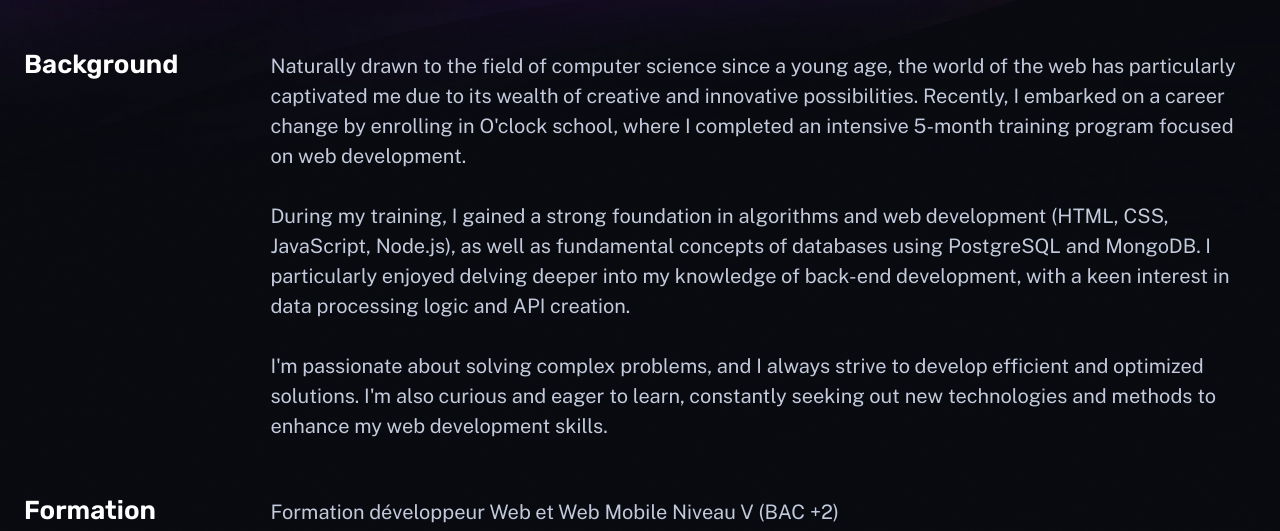
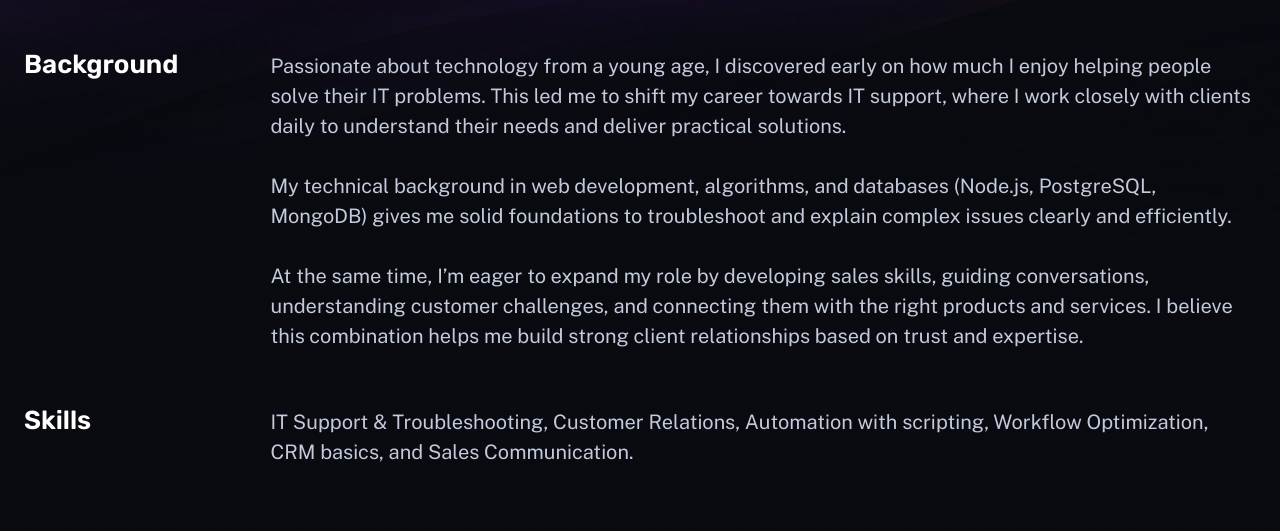
Before and after one commit to Gregory-Lameyeur/Portfolio-astro, an Astro site: page /about in a window 1280 px wide. Shown: the part 269-800 px from the top of the page. Built offline with nearby package versions, Linux system fonts and the light colour scheme; Astro itself is replaced by a stand-in of ours.

Commit message:
IT support update

```diff
--- a/src/components/MainHead.astro
+++ b/src/components/MainHead.astro
@@ -8,7 +8,7 @@ interface Props {
 
 const {
 	title = 'Gregory Lameyeur - Développeur Back-End',
-	description = 'Portfolio de Gregory Lameyeur, développeur back-end',
+	description = 'Portfolio de Gregory Lameyeur, IT Support Specialist',
 } = Astro.props;
 ---
 
--- a/src/pages/about.astro
+++ b/src/pages/about.astro
@@ -16,7 +16,7 @@ import Hero from "../components/Hero.astro";
 					width='1553'
 					height='873'
 					src='/assets/at-work.jpg'
-					alt='Jeanine White at work with a colleague'
+					alt='Gregory Lameyeur at work'
 				/> -->
 			</Hero>
 
@@ -24,43 +24,25 @@ import Hero from "../components/Hero.astro";
 				<h2 class='section-title'>Background</h2>
 				<div class='content'>
 					<p>
-						Naturally drawn to the field of computer science since a young age,
-						the world of the web has particularly captivated me due to its
-						wealth of creative and innovative possibilities. Recently, I
-						embarked on a career change by enrolling in O'clock school, where I
-						completed an intensive 5-month training program focused on web
-						development.
+						Passionate about technology from a young age, I discovered early on how much I enjoy helping people solve their IT problems. This led me to shift my career towards IT support, where I work closely with clients daily to understand their needs and deliver practical solutions.
 					</p>
 					<br />
 					<p>
-						During my training, I gained a strong foundation in algorithms and
-						web development (HTML, CSS, JavaScript, Node.js), as well as
-						fundamental concepts of databases using PostgreSQL and MongoDB. I
-						particularly enjoyed delving deeper into my knowledge of back-end
-						development, with a keen interest in data processing logic and API
-						creation.
+						My technical background in web development, algorithms, and databases (Node.js, PostgreSQL, MongoDB) gives me solid foundations to troubleshoot and explain complex issues clearly and efficiently.
 					</p>
 					<br />
 					<p>
-						I'm passionate about solving complex problems, and I always strive
-						to develop efficient and optimized solutions. I'm also curious and
-						eager to learn, constantly seeking out new technologies and methods
-						to enhance my web development skills.
+						At the same time, I’m eager to expand my role by developing sales skills, guiding conversations, understanding customer challenges, and connecting them with the right products and services. I believe this combination helps me build strong client relationships based on trust and expertise.
 					</p>
 				</div>
 			</section>
-			<section>
-				<h2 class='section-title'>Formation</h2>
-				<div class='content'>
-					<p>Formation développeur Web et Web Mobile Niveau V (BAC +2)</p>
-				</div>
-			</section>
+
 <section>
 	<h2 class='section-title'>Skills</h2>
 	<div class='content'>
 		<p>
-						NodeJS, Express, PostgreSQL, MongoDB, AWS, Apollo GraphQL,
-						Serverless
+			IT Support & Troubleshooting, Customer Relations, Automation with scripting,
+			Workflow Optimization, CRM basics, and Sales Communication.
 		</p>
 	</div>
 </section>
```
Also changed, not shown: src/components/Skills.astro (+6 -9 lines). Lines whose indentation alone changed are shown as unchanged.
